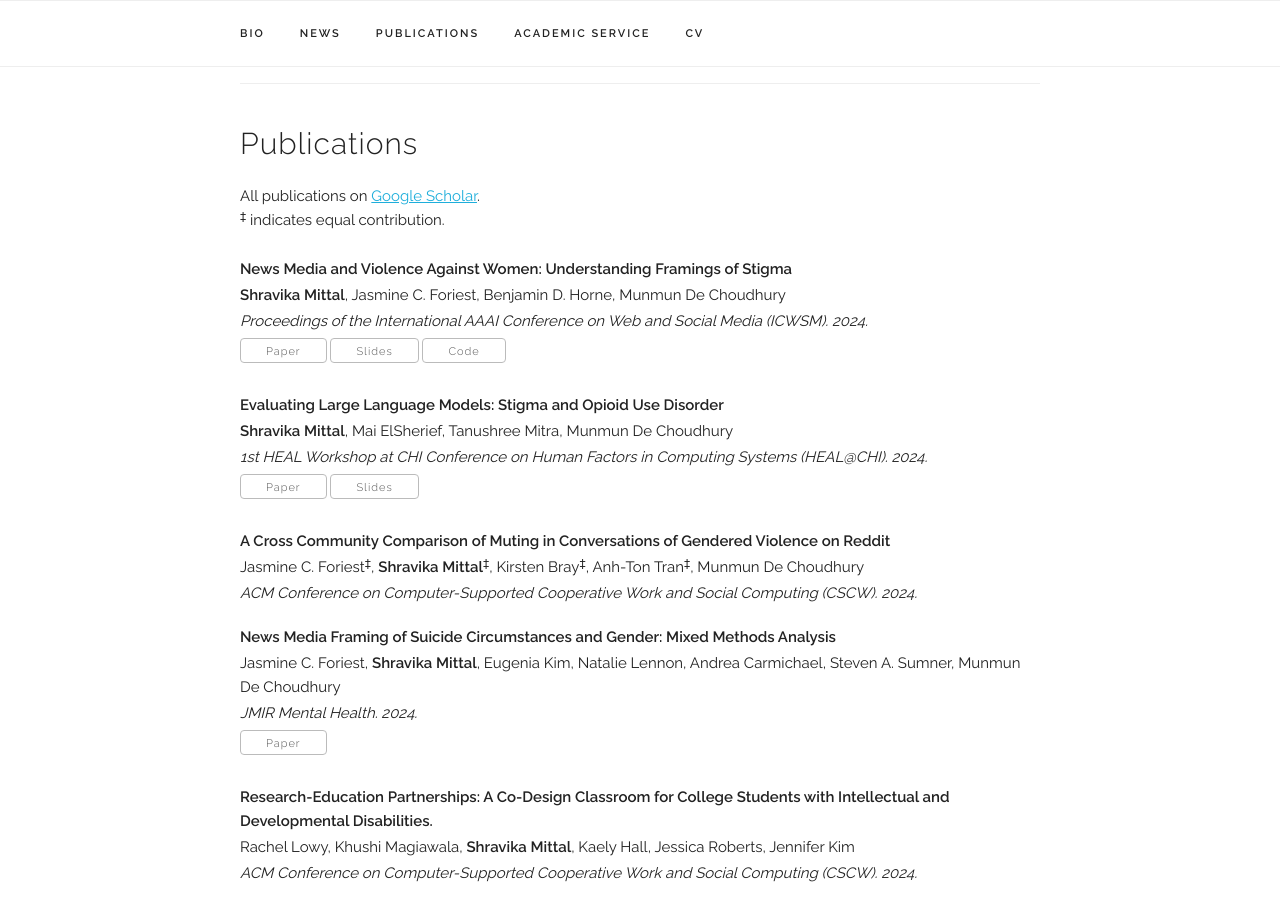
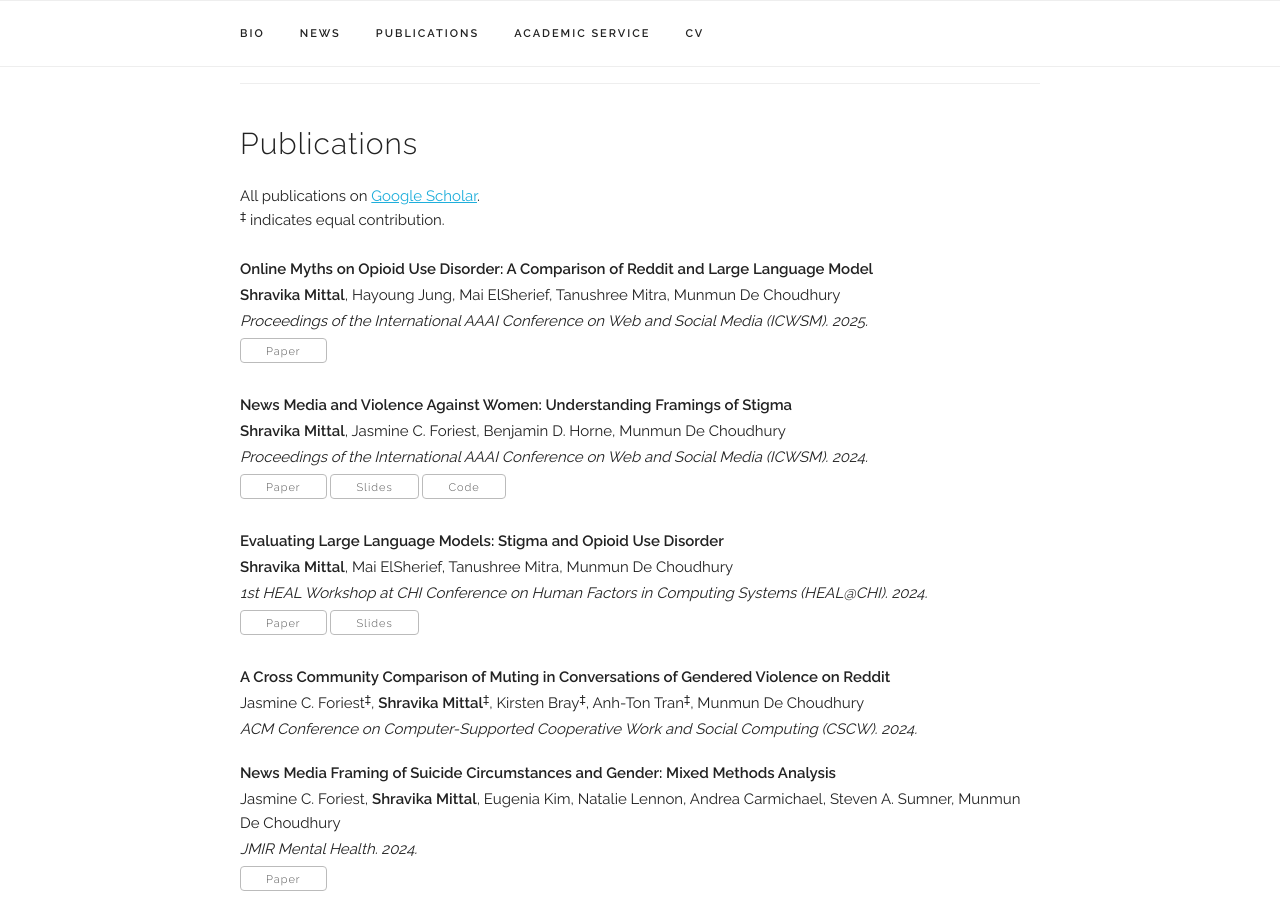
Before and after one commit to mittalshravika/mittalshravika.github.io, a Jekyll site: the page built from index.html, in a window 1280 px wide and 900 px high, scrolled down 1211 px. Built offline with Jekyll 4.4.1, drawn with Linux system fonts in a browser that asks for light colours; some web fonts are replaced.

Commit message:
added paper submission for icwsm '25

```diff
--- a/_data/publications.yaml
+++ b/_data/publications.yaml
@@ -140,6 +140,12 @@ papers:
   #   paper_pdf: "/assets/publications/2010_machine_readable_dictionaries/paper.pdf"
   #   selected: n
 
+  - title: "Online Myths on Opioid Use Disorder: A Comparison of Reddit and Large Language Model"
+    authors: "<b>Shravika Mittal</b>, Hayoung Jung, Mai ElSherief, Tanushree Mitra, Munmun De Choudhury"
+    venue: "Proceedings of the International AAAI Conference on Web and Social Media (ICWSM). 2025."
+    paper_pdf: "/assets/publications/2025_oud_myths/paper.pdf"
+    selected: y
+
   - title: "News Media and Violence Against Women: Understanding Framings of Stigma"
     authors: "<b>Shravika Mittal</b>, Jasmine C. Foriest, Benjamin D. Horne, Munmun De Choudhury"
     venue: "Proceedings of the International AAAI Conference on Web and Social Media (ICWSM). 2024."
```
